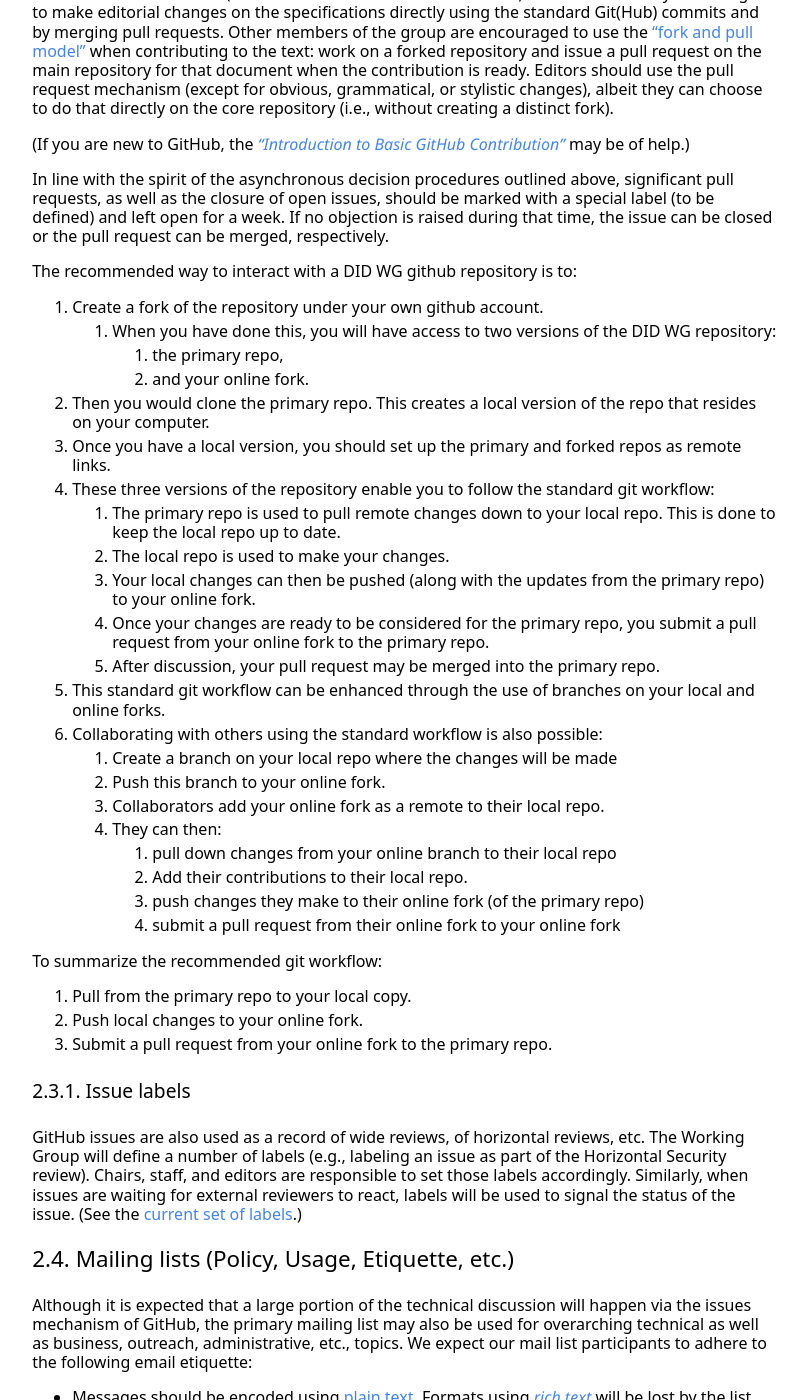
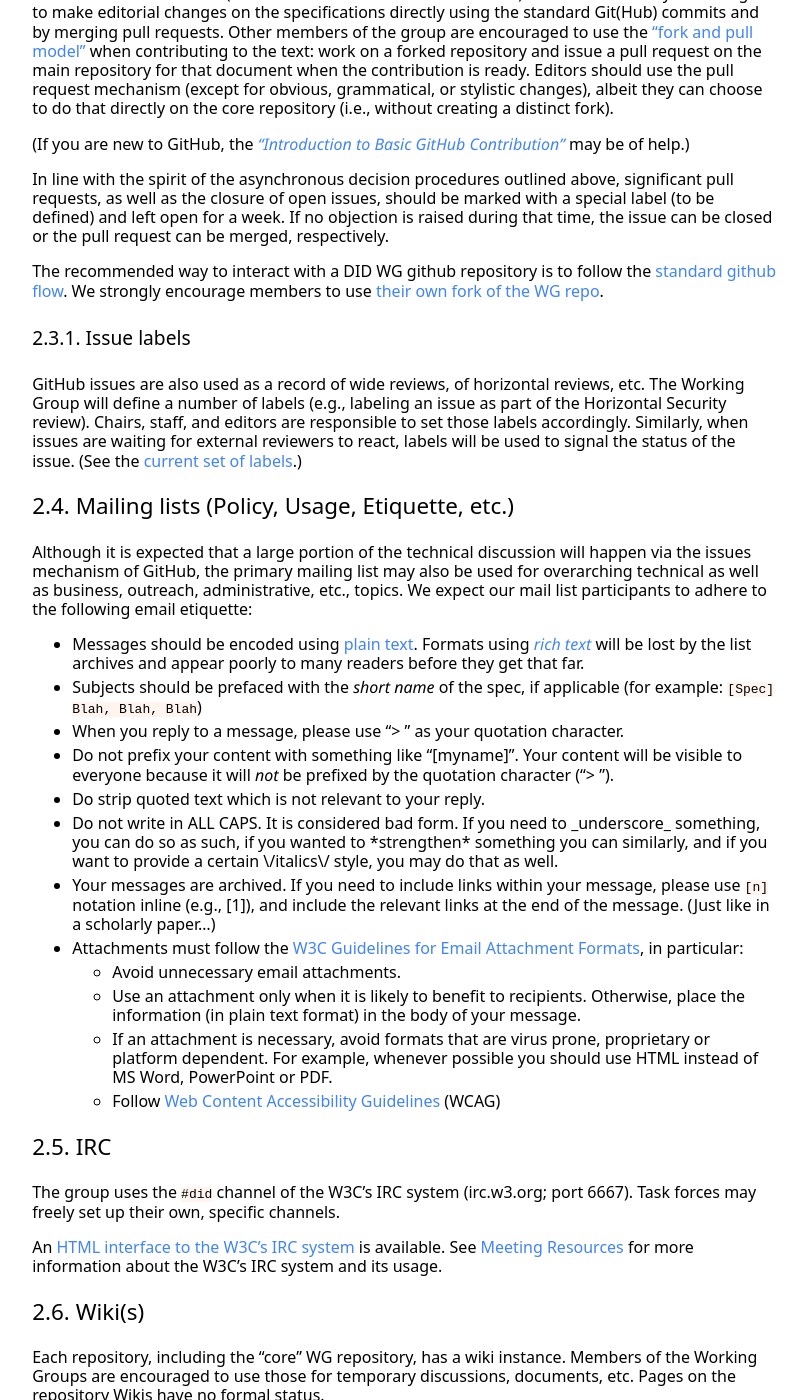
Before and after one commit to w3c/did-wg, a Jekyll site: the page built from WorkMode/index.md, in a window 1280 px wide and 1400 px high, scrolled down 3111 px. Shown: the whole window, without its empty margins (220-1027 px from the left). Built offline with Jekyll 4.4.1, drawn with Linux system fonts in a browser that asks for light colours; some web fonts are replaced; our own code applies the rules of GitHub Pages for plain Markdown files.

Commit message:
simplified git statement and added links to tutorials
Signed-off-by: Brent <brent.zundel@gmail.com>

```diff
--- a/WorkMode/index.md
+++ b/WorkMode/index.md
@@ -185,43 +185,10 @@ should be marked with a special label (to be defined) and left open for a
 week. If no objection is raised during that time, the issue can be closed or
 the pull request can be merged, respectively.
 
-The recommended way to interact with a DID WG github repository is to:
-1. Create a fork of the repository under your own github account.
-   1. When you have done this, you will have access to two versions of the
-   DID WG repository:
-      1. the primary repo,
-      1. and your online fork.
-1. Then you would clone the primary repo. This creates a local version of
-the repo that resides on your computer.
-1. Once you have a local version, you should set up the primary and forked
-repos as remote links.
-1. These three versions of the repository enable you to follow the standard
-git workflow:
-   1. The primary repo is used to pull remote changes down to your local
-   repo. This is done to keep the local repo up to date.
-   1. The local repo is used to make your changes.
-   1. Your local changes can then be pushed (along with the updates from
-   the primary repo) to your online fork.
-   1. Once your changes are ready to be considered for the primary repo,
-   you submit a pull request from your online fork to the primary repo.
-   1. After discussion, your pull request may be merged into the primary
-   repo.
-1. This standard git workflow can be enhanced through the use of branches
-on your local and online forks.
-1. Collaborating with others using the standard workflow is also possible:
-   1. Create a branch on your local repo where the changes will be made
-   1. Push this branch to your online fork.
-   1. Collaborators add your online fork as a remote to their local repo.
-   1. They can then:
-      1. pull down changes from your online branch to their local repo
-      1. Add their contributions to their local repo.
-      1. push changes they make to their online fork (of the primary repo)
-      1. submit a pull request from their online fork to your online fork
-
-To summarize the recommended git workflow:
-1. Pull from the primary repo to your local copy.
-1. Push local changes to your online fork.
-1. Submit a pull request from your online fork to the primary repo.
+The recommended way to interact with a DID WG github repository is to
+follow the [standard github flow](https://guides.github.com/introduction/flow/).
+We strongly encourage members to use
+[their own fork of the WG repo](https://guides.github.com/activities/forking/).
 
 #### Issue labels
 GitHub issues are also used as a record of wide reviews, of horizontal
```
